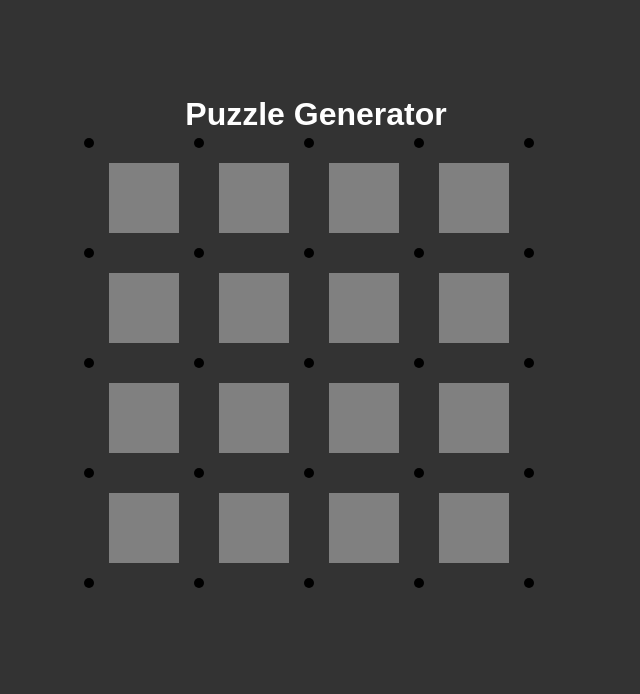
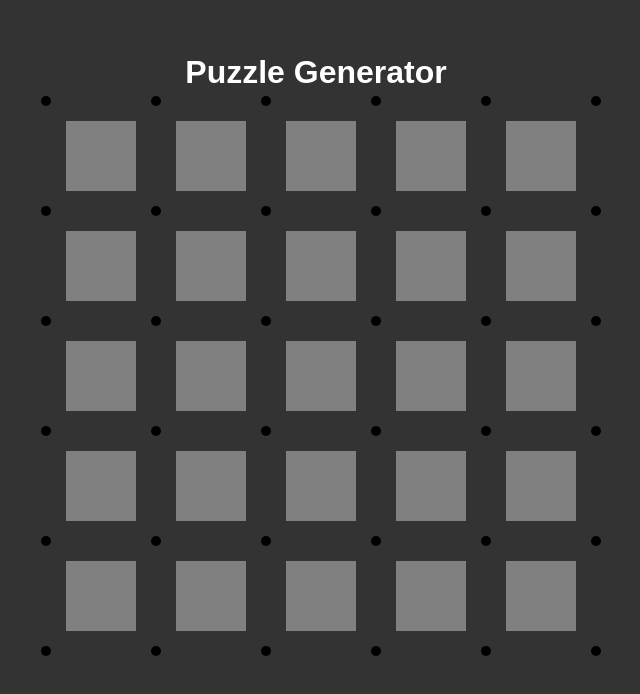
Before and after one commit to ntayl0r/TheWitnessPuzzleGenerator, a React (Create React App) app: page / in a window 1280 px wide. Shown: the part 106-800 px from the top of the page, without its empty margins (324-964 px from the left). Built offline with nearby package versions, Linux system fonts and the light colour scheme.

Commit message:
Right-click to impliment colored squares rule

```diff
--- a/src/App.js
+++ b/src/App.js
@@ -2,12 +2,12 @@ import React, { useState } from 'react';
 import Grid from './Graph';
 
 function App() {
-  const [width] = useState(4);
-  const [height] = useState(4);
+  const [width] = useState(5);
+  const [height] = useState(5);
 
   return (
     <div className="App">
-      <div style={{ textAlign: 'center', marginTop: '20x' }}>
+      <div style={{ textAlign: 'center', marginTop: '10x' }}>
         <h1 style={{ color: 'white' }}>Puzzle Generator</h1>
       </div>
       <div
--- a/src/Graph.js
+++ b/src/Graph.js
@@ -3,6 +3,12 @@ import React, { useState } from 'react';
 const Grid = ({ width, height }) => {
   const [path, setPath] = useState([]);
   const [isDrawing, setIsDrawing] = useState(false);
+
+  // Store the color of each square in a 2D array
+  const [colors, setColors] = useState(
+    Array.from({ length: height }).map(() => Array(width).fill('grey'))  // Default color is grey - square has no rule
+  );
+
 
   const handleNodeClick = (row, col) => {
     if (!isDrawing) {
@@ -33,6 +39,24 @@ const Grid = ({ width, height }) => {
   const isNodeInPath = (row, col) =>
     path.some((node) => node.row === row && node.col === col);
 
+  // Cycle through colors on right-click - make color rule
+  const handleRightClick = (e, row, col) => {
+    e.preventDefault(); // Prevent the default right-click menu
+    setColors(prevColors => {
+      const newColors = [...prevColors];
+      const currentColor = newColors[row][col];
+      // Color cycle: grey -> red -> green -> grey
+      if (currentColor === 'grey') {
+        newColors[row][col] = 'red';
+      } else if (currentColor === 'red') {
+        newColors[row][col] = 'green';
+      } else {
+        newColors[row][col] = 'grey';
+      }
+      return newColors;
+    });
+  };
+
   return (
     <div
       style={{
@@ -58,10 +82,14 @@ const Grid = ({ width, height }) => {
           Array.from({ length: width }).map((_, cellCol) => (
             <div
               key={`cell-${cellRow}-${cellCol}`}
+              onClick={() => handleNodeClick(cellRow, cellCol)}
+              onMouseEnter={() => handleMouseEnter(cellRow, cellCol)}
+              onContextMenu={(e) => handleRightClick(e, cellRow, cellCol)} // Right-click to change color
               style={{
-                backgroundColor: 'gray',
+                backgroundColor: colors[cellRow][cellCol], // Use color state
                 width: '70px',  // Square width
                 height: '70px', // Square height
+                cursor: 'pointer',
               }}
             />
           ))
@@ -87,7 +115,7 @@ const Grid = ({ width, height }) => {
                 style={{
                   width: '10px',
                   height: '10px',
-                  backgroundColor: isInPath ? 'blue' : 'black',
+                  backgroundColor: isInPath ? 'white' : 'black', //Node color
                   borderRadius: '50%',
                   position: 'absolute',
                   top: row * 110, // Node spacing relative to the rest of the nodes (row)
@@ -126,7 +154,7 @@ const Grid = ({ width, height }) => {
                 key={`line-${index}`}
                 style={{
                   position: 'absolute',
-                  backgroundColor: 'blue',
+                  backgroundColor: 'white', // Path color
                   top: Math.min(y1, y2),
                   left: Math.min(x1, x2),
                   width: isHorizontal ? Math.abs(x2 - x1) : 5,
```
